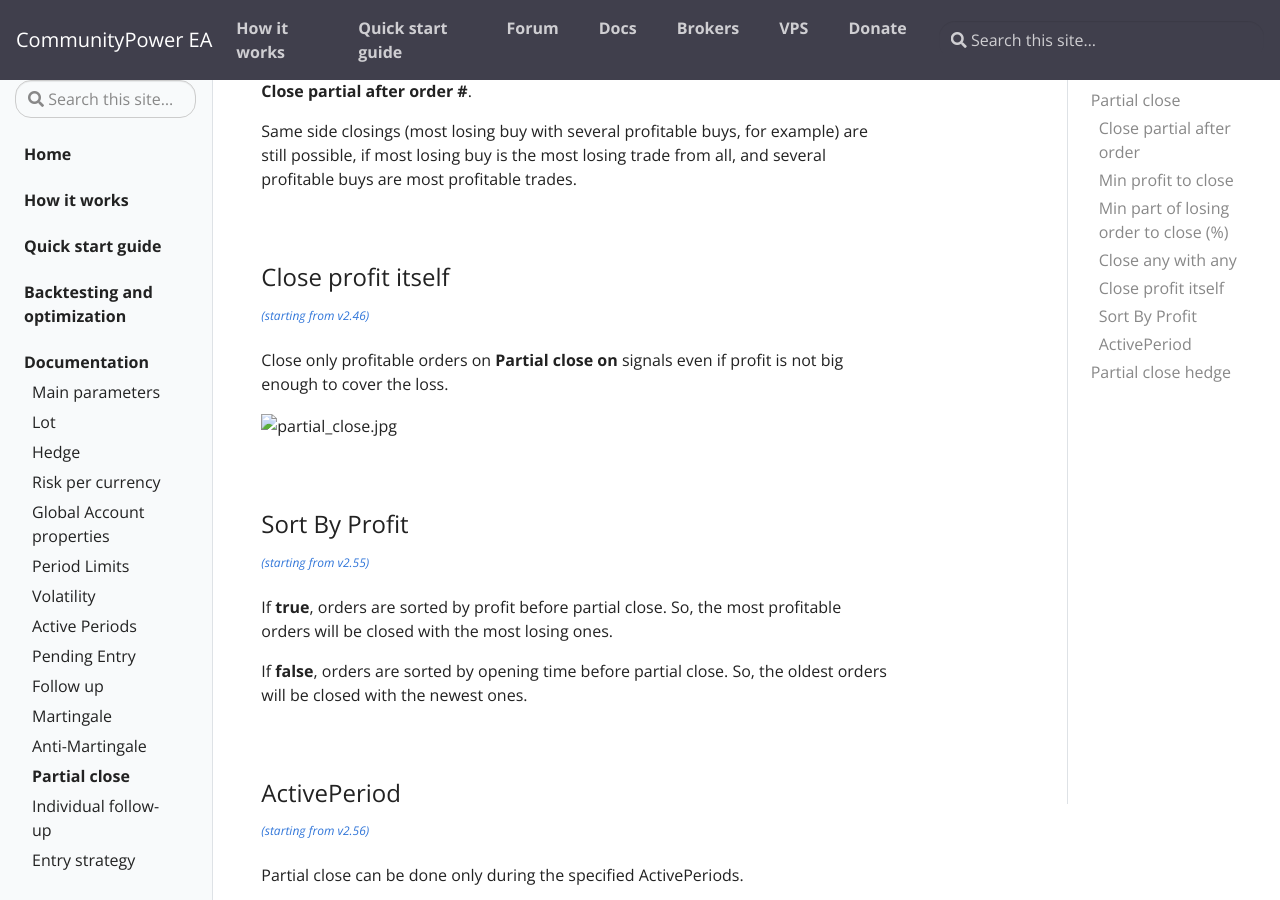
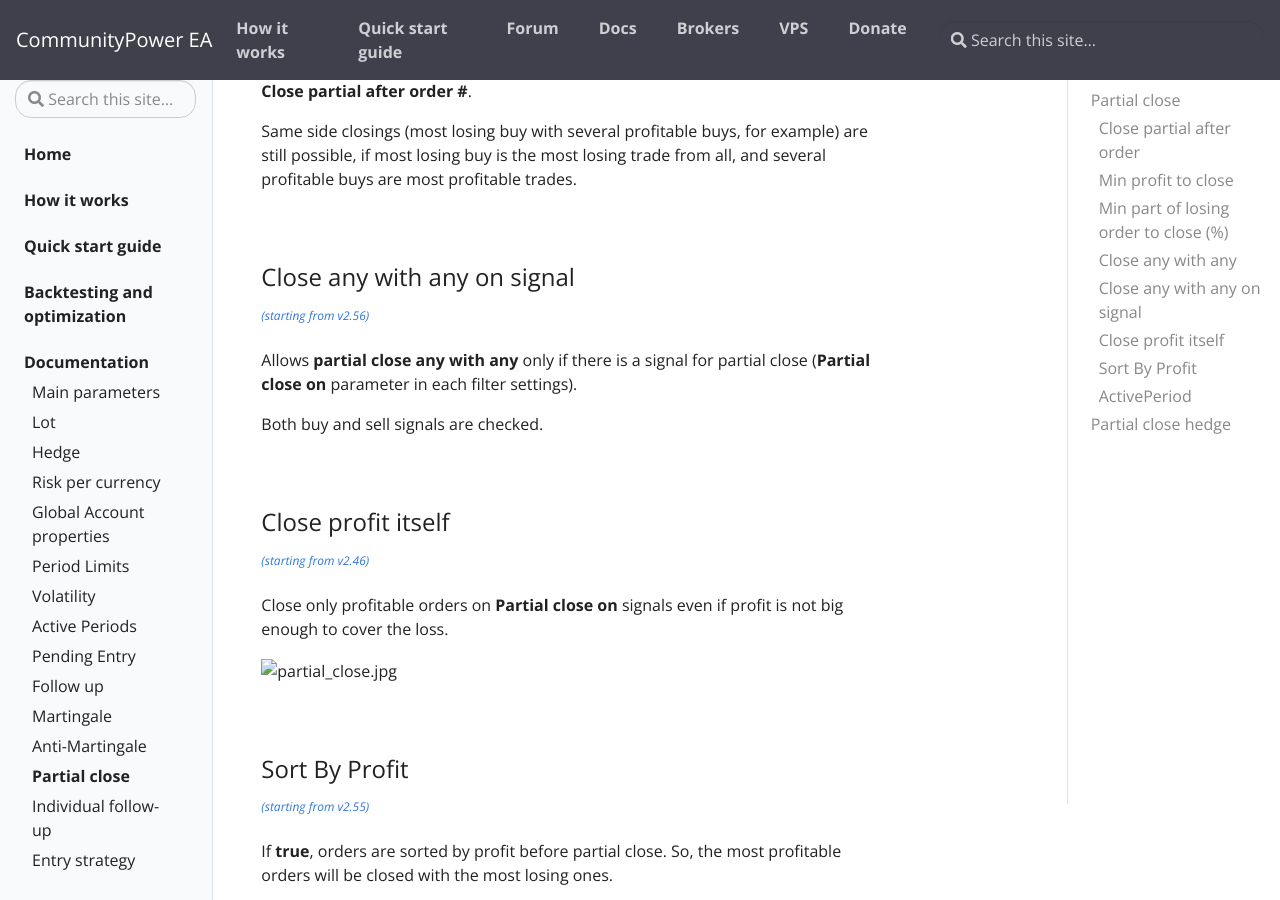
Before and after one commit to komposter/CommunityPowerEA.com, a Jekyll site: the page built from _docs/partial-close.md, in a window 1280 px wide and 900 px high, scrolled down 1411 px. Built offline with Jekyll 4.4.1, drawn with Linux system fonts in a browser that asks for light colours.

Commit message:
Content change

```diff
--- a/_docs/partial-close.md
+++ b/_docs/partial-close.md
@@ -55,6 +55,15 @@ Same side closings (most losing buy with several profitable buys, for example) a
 
 <br />
 
+### Close any with any on signal
+<sup>[*(starting from v2.56)*](/docs/versions-history#20230818-1025-256)</sup>
+
+Allows **partial close any with any** only if there is a signal for partial close (**Partial close on** parameter in each filter settings).
+
+Both buy and sell signals are checked.
+
+<br />
+
 ### Close profit itself
 <sup>[*(starting from v2.46)*](/docs/versions-history#20220428-246)</sup>
 
```
Also changed, not shown: _docs/versions-history.md (+4 -2 lines).
